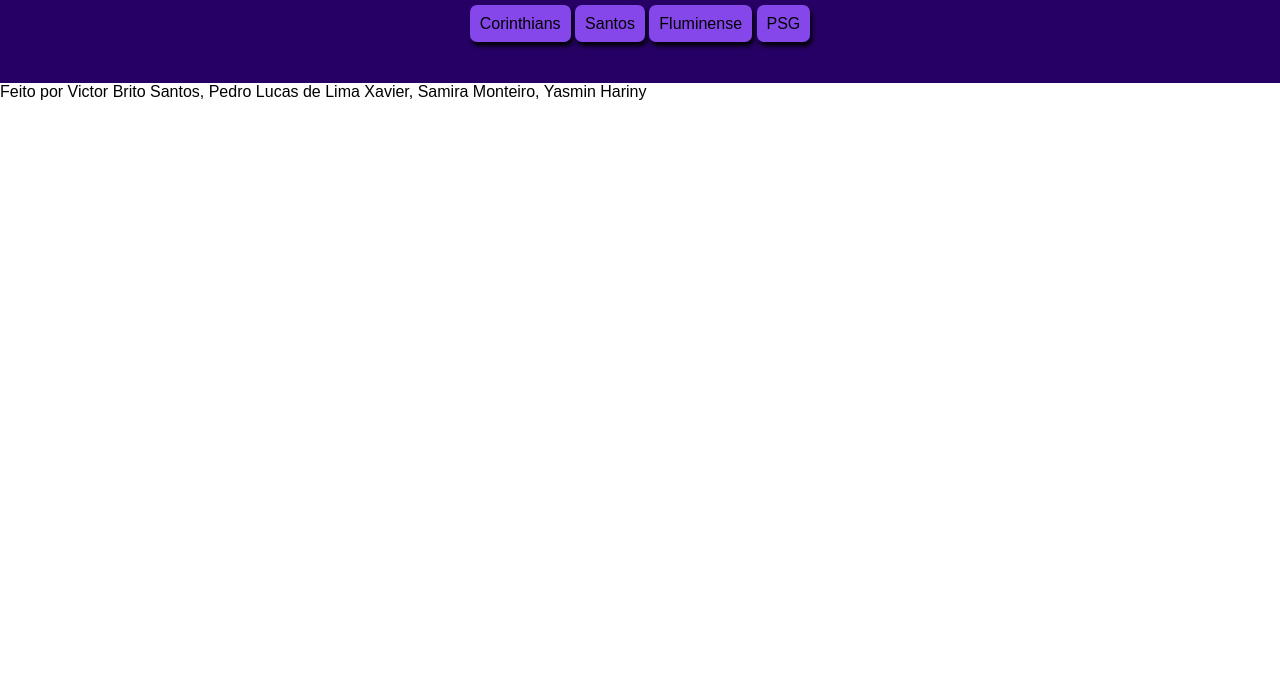
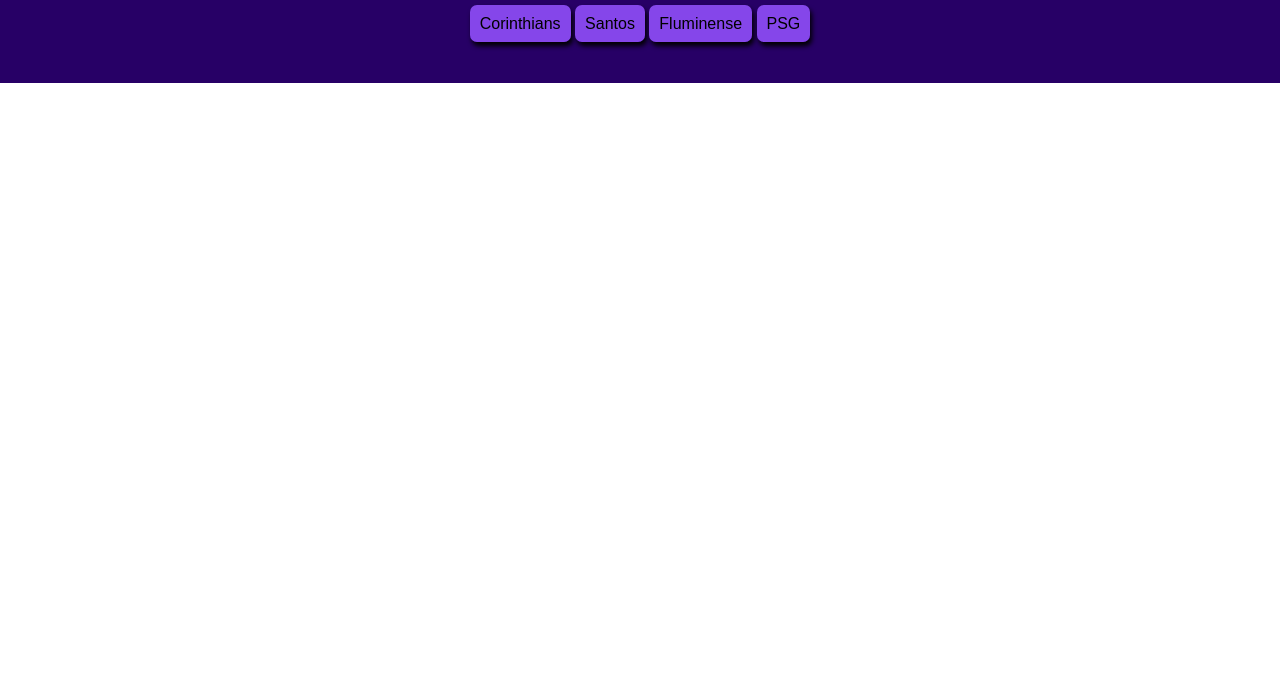
Before and after one commit to vxctoryz/pic-informatica, a plain HTML site: page index.html in a window 1280 px wide. Shown: the part 102-800 px from the top of the page. Drawn offline with Linux system fonts and the light colour scheme.

Commit message:
removi temporariamente o footer

```diff
--- a/index.html
+++ b/index.html
@@ -22,7 +22,7 @@
 
     </main>
     <footer>
-        <p>Feito por Victor Brito Santos, Pedro Lucas de Lima Xavier, Samira Monteiro, Yasmin Hariny</p>
+
     </footer>
 </body>
 </html>
```
